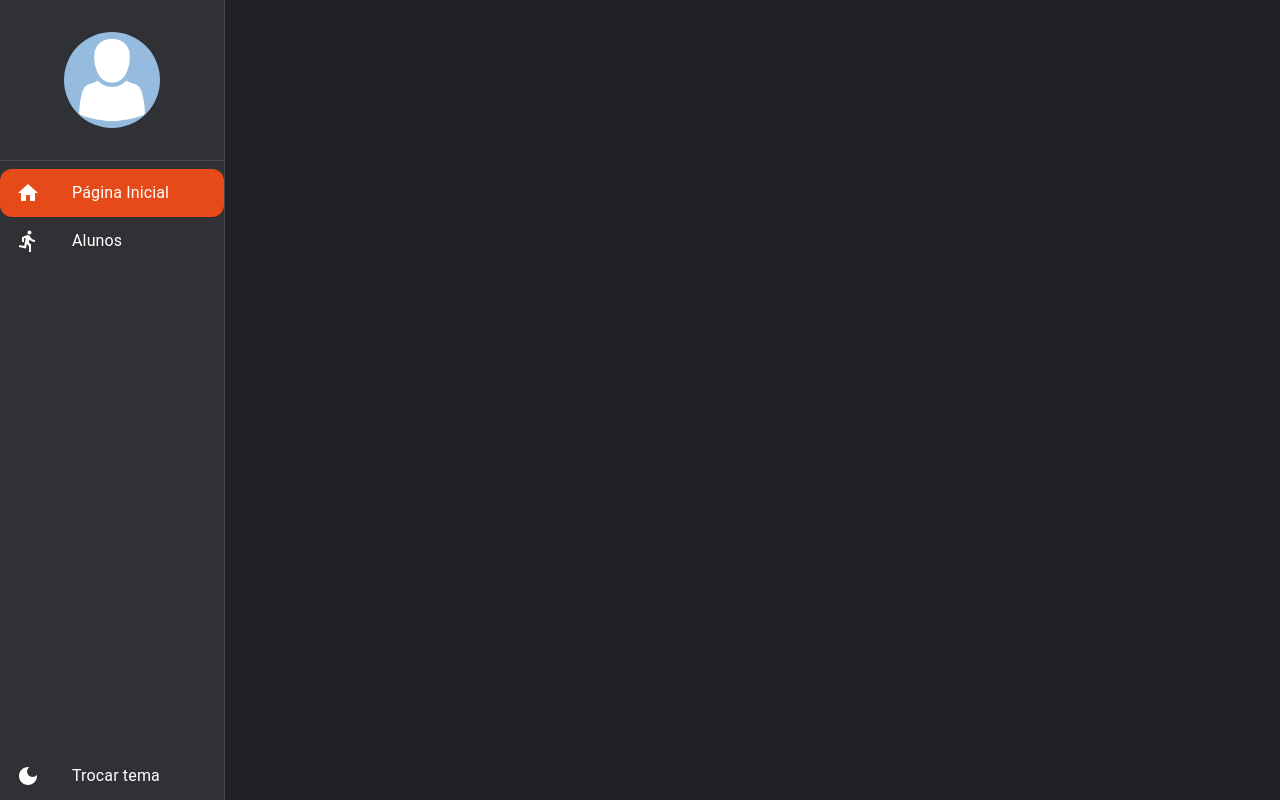
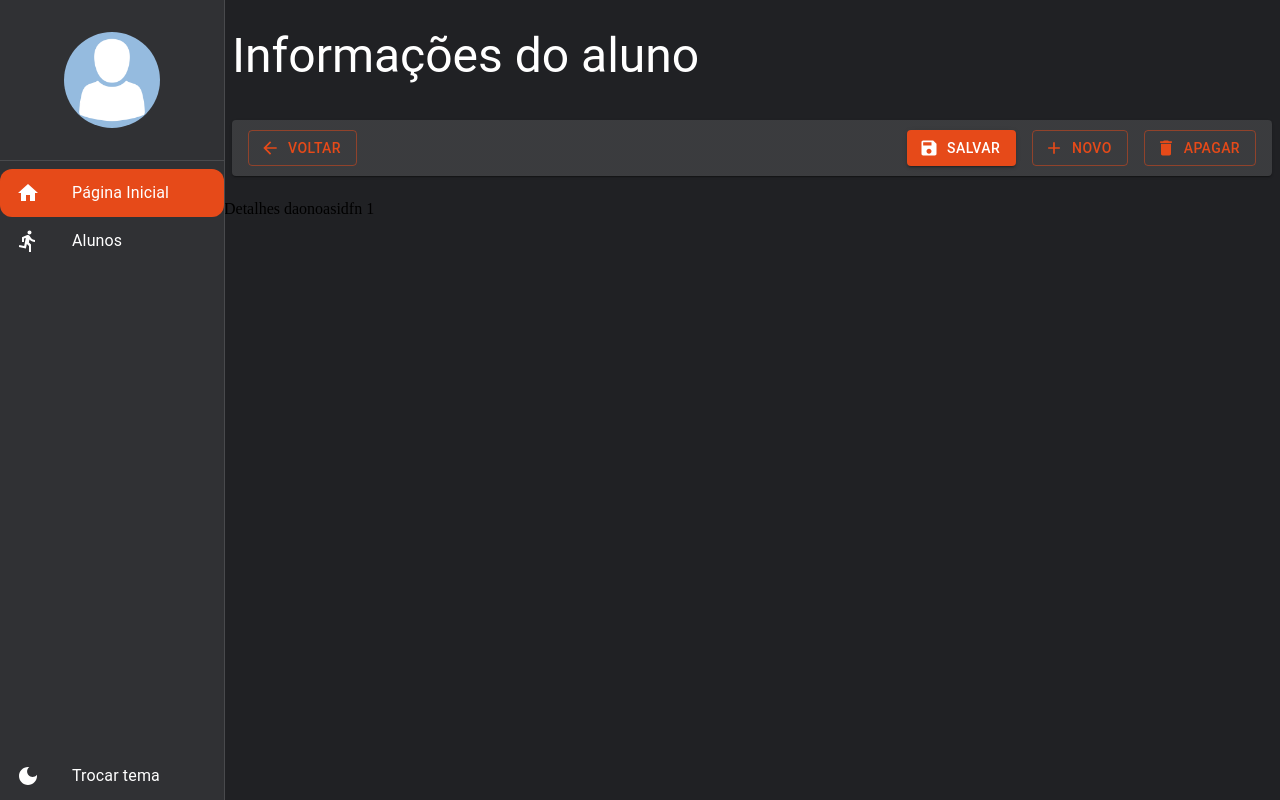
Before and after one commit to davisantanan/Personal-Mode, a React (Create React App) app: page /students/details/1 in a window 1280 px wide. Built offline with nearby package versions, Linux system fonts and the light colour scheme.

Commit message:
create page detailsStudents

```diff
--- a/package.json
+++ b/package.json
@@ -31,12 +31,6 @@
     "mock": "json-server -w -p 3333 ./mock/database.json",
     "eject": "react-scripts eject"
   },
-  "eslintConfig": {
-    "extends": [
-      "react-app",
-      "react-app/jest"
-    ]
-  },
   "browserslist": {
     "production": [
       ">0.2%",
--- a/src/App.tsx
+++ b/src/App.tsx
@@ -4,6 +4,7 @@ import { DrawerStore } from "./contexts/DrawerContext";
 import AsideMenu from "./components/asideMenu/asideMenu";
 import Home from "./pages/home/home";
 import Students from "./pages/students/students";
+import DetailsStudents from "./pages/detailsStudents/detailsStudents";
 
 
 
@@ -17,6 +18,7 @@ function App() {
             <Routes>
               <Route path="/" element={<Home />} />
               <Route path="/students" element={<Students />} />
+              <Route path="/students/details/:id" element={<DetailsStudents />} />
             </Routes>
           </AsideMenu>
         </DrawerStore>
--- /dev/null
+++ b/src/pages/detailsStudents/detailsStudents.tsx
@@ -0,0 +1,29 @@
+import BaseLayout from "../../layouts/baseLayoutPage";
+import DetailsTools from "../../components/detailsTools/detailsTools";
+import { useNavigate, useParams } from "react-router-dom";
+
+
+function DetailsStudents(){
+    const { id } = useParams();
+    const navigate = useNavigate();
+
+  return(
+    <BaseLayout
+    title="Informações do aluno"
+    toolbar={
+        <DetailsTools
+        showSaveButton
+        showAddButton={id !== 'new'}
+        showDeleteButton={id !== 'new'}
+        onClickAddButton={() => navigate('/students/details/new')}
+        onClickBackButton={() => navigate(-1)}
+        onClickDeleteButton={() => {}}
+        onClickSaveButton={() => {}}
+        />
+    }>
+        <p>Detalhes daonoasidfn {id}</p>
+    </BaseLayout>
+  )
+}
+
+export default DetailsStudents;
--- a/src/pages/students/students.tsx
+++ b/src/pages/students/students.tsx
@@ -14,7 +14,7 @@ import {
 import { Delete, Edit } from "@mui/icons-material";
 import { useEffect, useMemo, useState } from "react";
 import { studentsDetails, studentsService } from "../../services/studentsService/studentsService";
-import { useSearchParams } from "react-router-dom";
+import { useNavigate, useSearchParams } from "react-router-dom";
 import { useDebounce } from "../../hooks/useDebounce";
 import BaseLayout from "../../layouts/baseLayoutPage";
 import ListingToolsBar from "../../components/listingToolsBar/listingToolsBar";
@@ -26,6 +26,7 @@ function Students(){
   const [rows, setRows] = useState<studentsDetails[]>([]);
   const [totalCount, setTotalCount] = useState(0);
   const [isloading, setIsLoading] = useState(true);
+  const navigate = useNavigate();
 
   const search = useMemo(() => {
     return searchParams.get('search') || '';
@@ -73,6 +74,7 @@ function Students(){
       showSearchInput
       searchText={search}
       changeSearchText={text => setSearchParams({ search: text, page: '1' }, { replace: true })}
+      onClickAddButton={() => navigate('/students/details/new')}
       />}>
 
       <TableContainer
@@ -96,7 +98,7 @@ function Students(){
                 <TableCell align="center">{row.dayOfTheWeek}</TableCell>
                 <TableCell align="center">{row.telNumber}</TableCell>
                 <TableCell align="right">
-                  <IconButton size="small">
+                  <IconButton size="small" onClick={() => navigate(`details/${row.id}`)}>
                     <Edit />
                   </IconButton>
                   <IconButton size="small" onClick={() => handleDelete(row.id)}>
```
